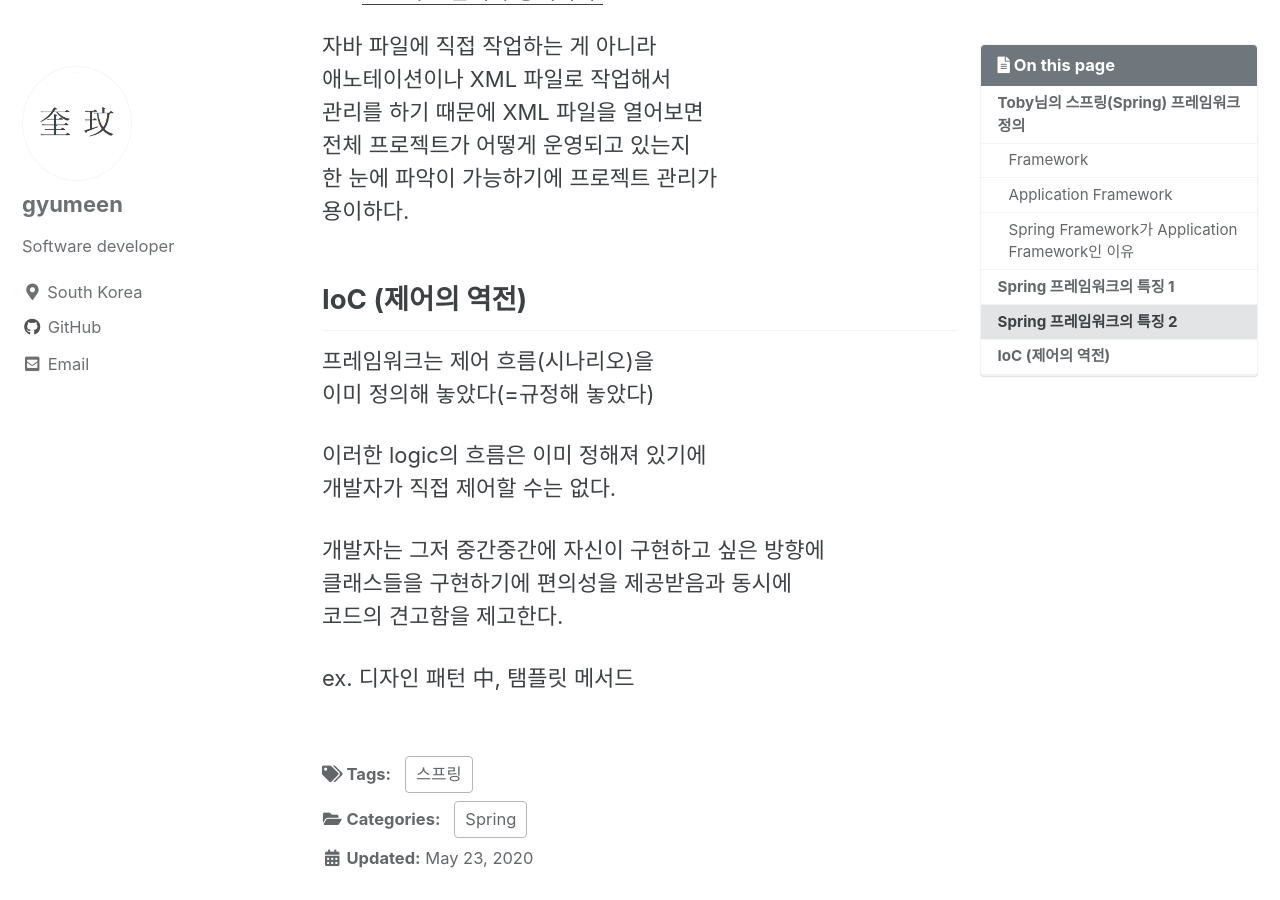
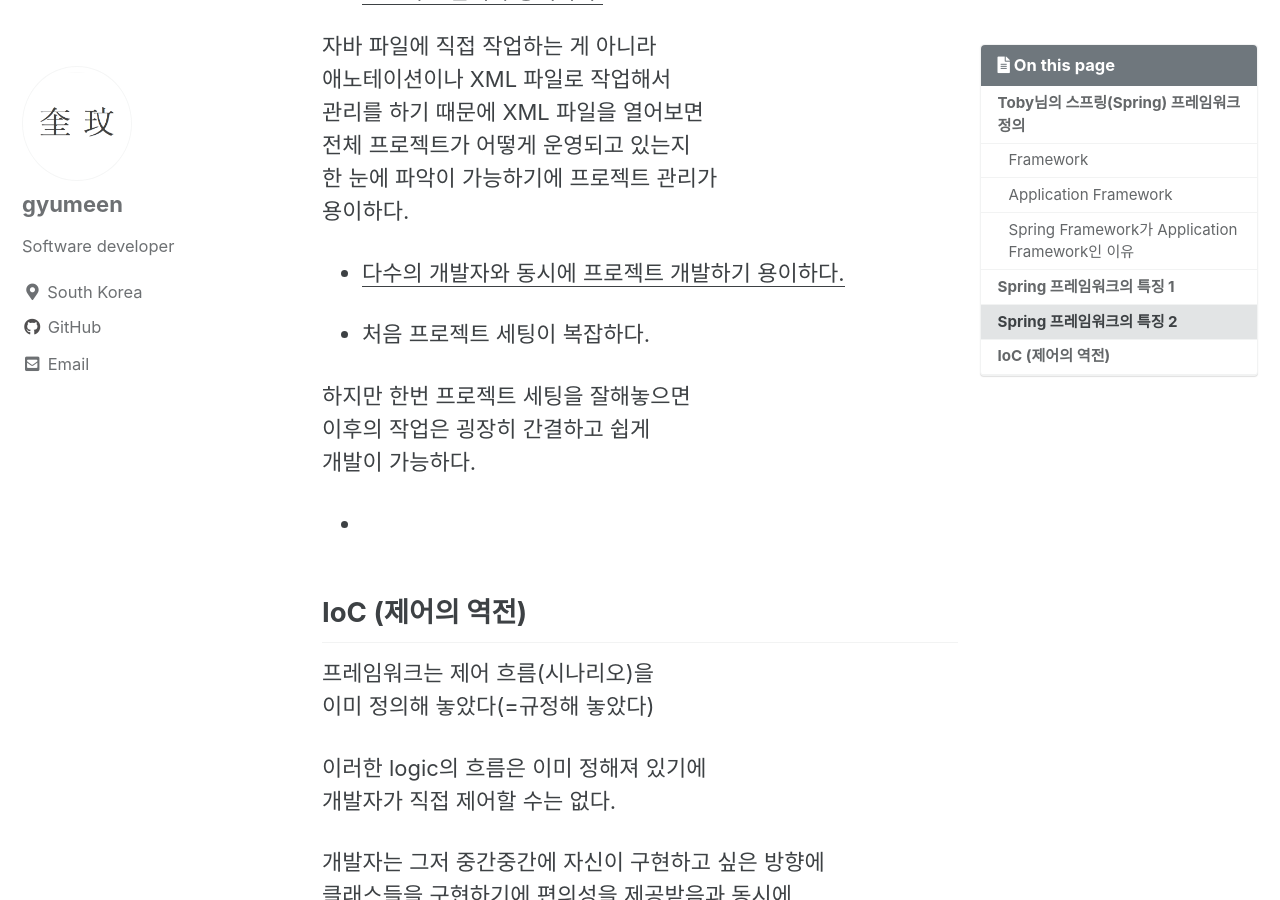
Before and after one commit to gyumeen/gyumeen.github.io, a Jekyll site: the page built from _posts/2021/Spring/2021-01-13-Spring framework - basic.md, in a window 1280 px wide and 900 px high, scrolled down 4004 px. Built offline with Jekyll 4.4.1, drawn with Linux system fonts in a browser that asks for light colours; cached includes are drawn as plain includes; comment, search, counter and statistics services are not loaded; some of the changed text lies outside the part shown.

Commit message:
Update 2021-01-13-Spring framework - basic.md

```diff
--- a/_posts/2021/Spring/2021-01-13-Spring framework - basic.md
+++ b/_posts/2021/Spring/2021-01-13-Spring framework - basic.md
@@ -135,7 +135,15 @@ XML이나 애노테이션으로 세팅을 해주면
 한 눈에 파악이 가능하기에 프로젝트 관리가
 용이하다.
 
+- <U>다수의 개발자와 동시에 프로젝트 개발하기 용이하다.</U>
 
+- 처음 프로젝트 세팅이 복잡하다.
+
+하지만 한번 프로젝트 세팅을 잘해놓으면
+이후의 작업은 굉장히 간결하고 쉽게
+개발이 가능하다.
+
+-
 
 
 
```
